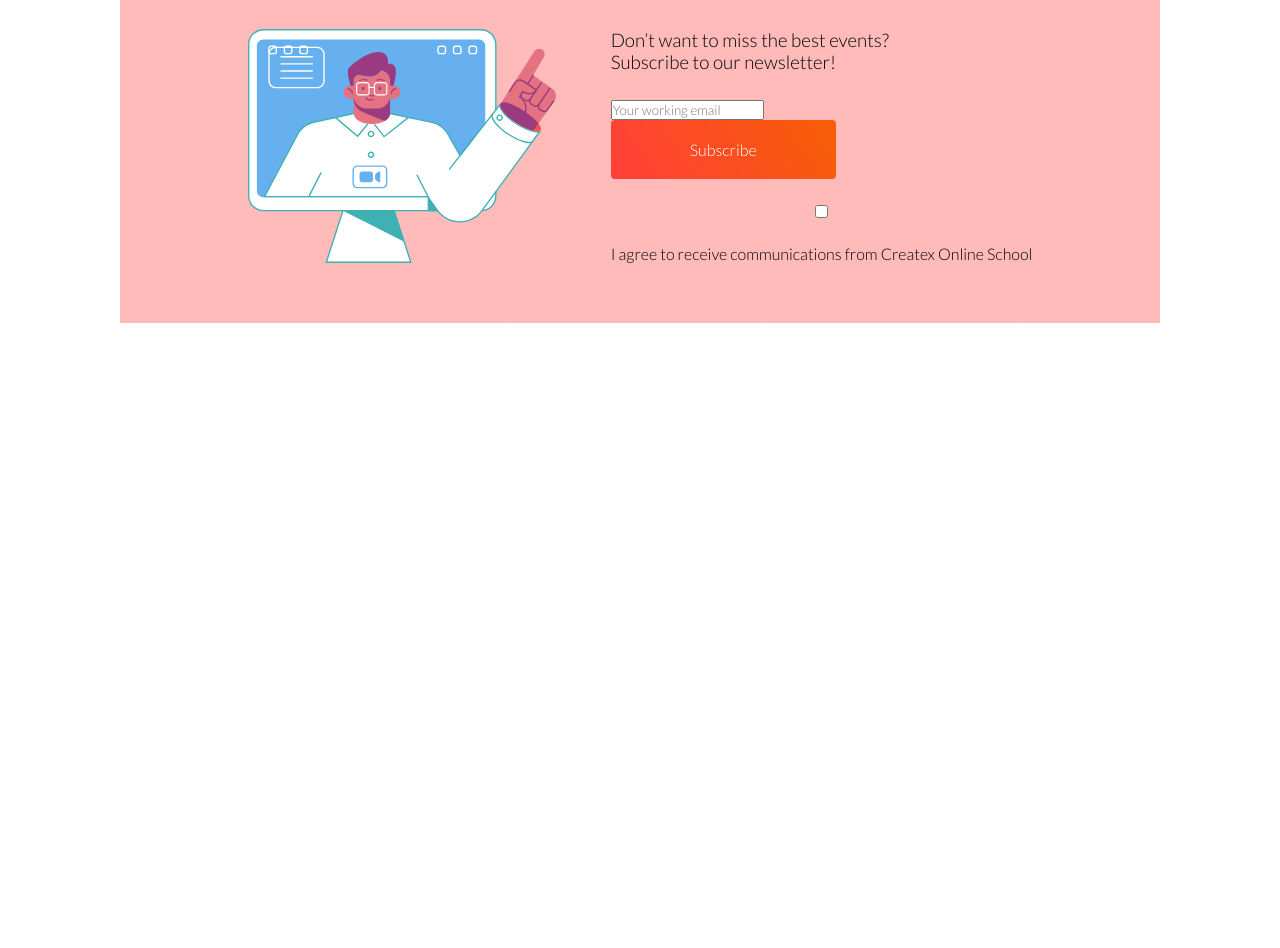
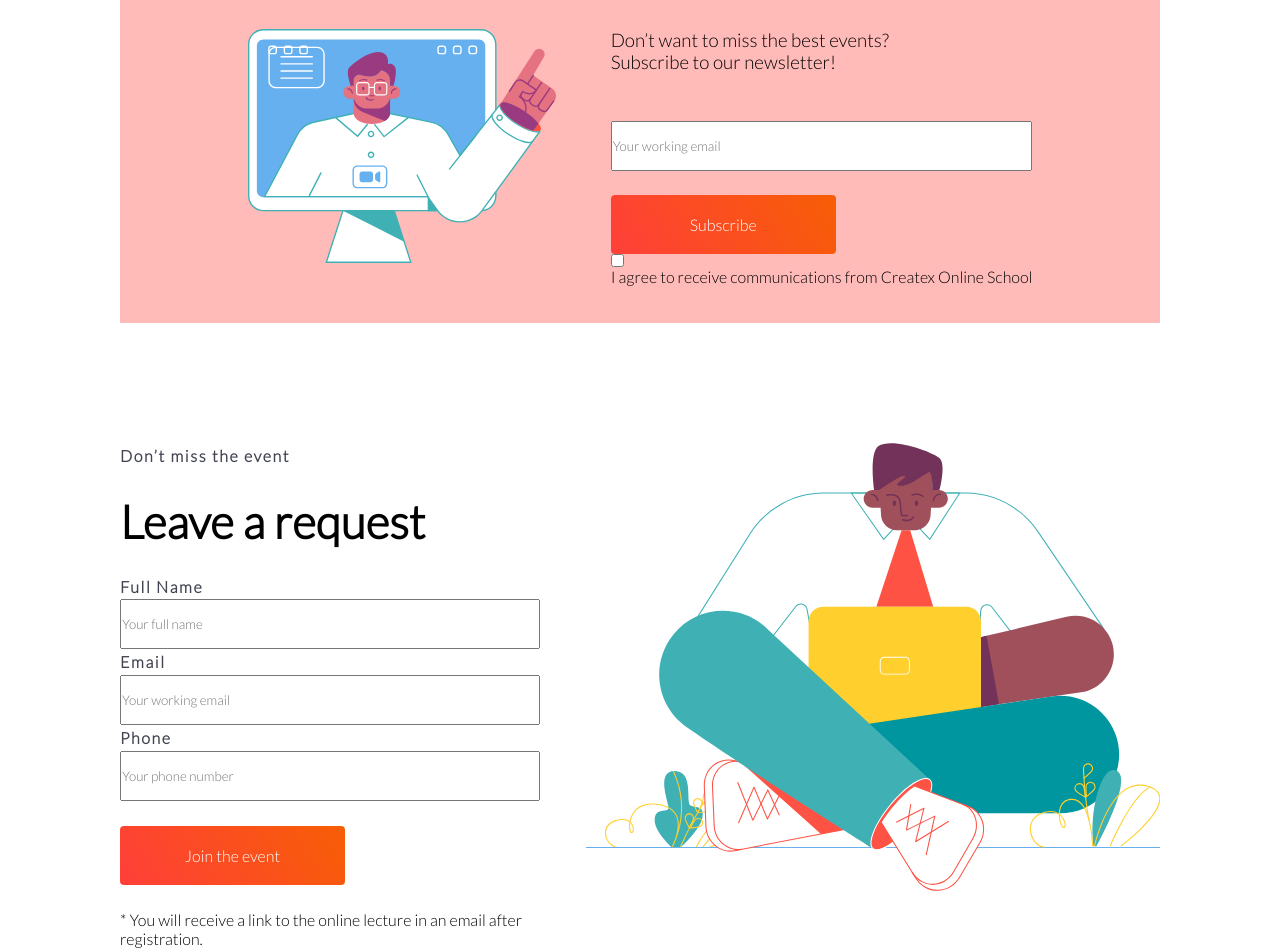
Before and after one commit to StanislavM31/createx-company, a plain HTML site: page page/index.html in a window 1280 px wide. Shown: the part 2060-3008 px from the top of the page. Before the commit the page ends 2383 px from the top, so only its background shows below. Drawn offline with Linux system fonts and the light colour scheme.

Commit message:
feat: section request

```diff
--- a/page/index.html
+++ b/page/index.html
@@ -110,6 +110,23 @@
                 </div>
             </div>
         </section>
+        <section class="request">
+            <div class="request-form">
+                <p>Don’t miss the event</p>
+            <h1>Leave a request</h1>
+            <form action="">
+                <p>Full Name</p>
+                <input type="text" placeholder="Your full name">
+                <p>Email</p>
+                <input type="text" placeholder="Your working email">
+                <p>Phone</p>
+                <input type="text" placeholder="Your phone number">
+            </form>
+            <div class="btn btn-subscribe">Join the event</div>
+            <span>* You will receive a link to the online lecture in an email after registration.</span>
+            </div>
+            <div class="request-img"></div>
+        </section>
     </main>
 </body>
 </html>
--- a/style.css
+++ b/style.css
@@ -137,9 +137,19 @@ main{
 }
 .speaker-description_logo_item{
     background-repeat: no-repeat;
-    background-size: cover;
-    width: 137px;
-    height: 140px;
+    background-size: contain;
+    /* background-size: cover; глазок */
+    width: 33%;
+    height: 120px;
+}
+.item_1{
+    background-image: url(./assets/Sentinal\ Consulting\ Logo\ 1.svg);
+}
+.item_2{
+    background-image: url(./assets/Del\ Mar\ Strategy\ Logo\ 1.svg);
+}
+.item_3{
+    background-image: url(./assets/nationalHealthLogo.svg);
 }
 .subscribe{
     background: linear-gradient( #ff403a5b 100%, #F75E05 100%);
@@ -149,6 +159,11 @@ main{
     justify-content: space-around;
     align-items: center;
     padding: 60px 100px;
+}
+
+input[type="email"]{
+    height: 50px;
+    margin: 48px 0 24px 0;
 }
 .subscribe-img{
     width: 308px;
@@ -163,6 +178,40 @@ main{
     justify-content: space-between;
     height: calc(354px - 120px);
 }
+.subscribe-text form{
+    display: flex;
+    flex-direction: column;
+    justify-content: space-between;
+}
+input[type="checkbox"]{
+    margin-right: auto;
+}
 .btn-subscribe{
     color: #ffff;
 }
+form{
+    display: flex;
+    flex-direction: column;
+    justify-content: space-between;
+}
+.request form input{
+    height: 50px;
+    width: 420px;
+}
+.request{
+    display: flex;
+    height: 505px;
+    margin-top: 120px;
+}
+.request-form{
+    display: flex;
+    flex-direction: column;
+    justify-content: space-between;
+}
+.request-img{
+    width: 600px;
+    height: 468px;
+    background-repeat: no-repeat;
+    background-size: contain;
+    background-image: url(./assets/illustration_chel.svg)
+}
```
Also changed, not shown: assets/illustration_chel.svg (added).
